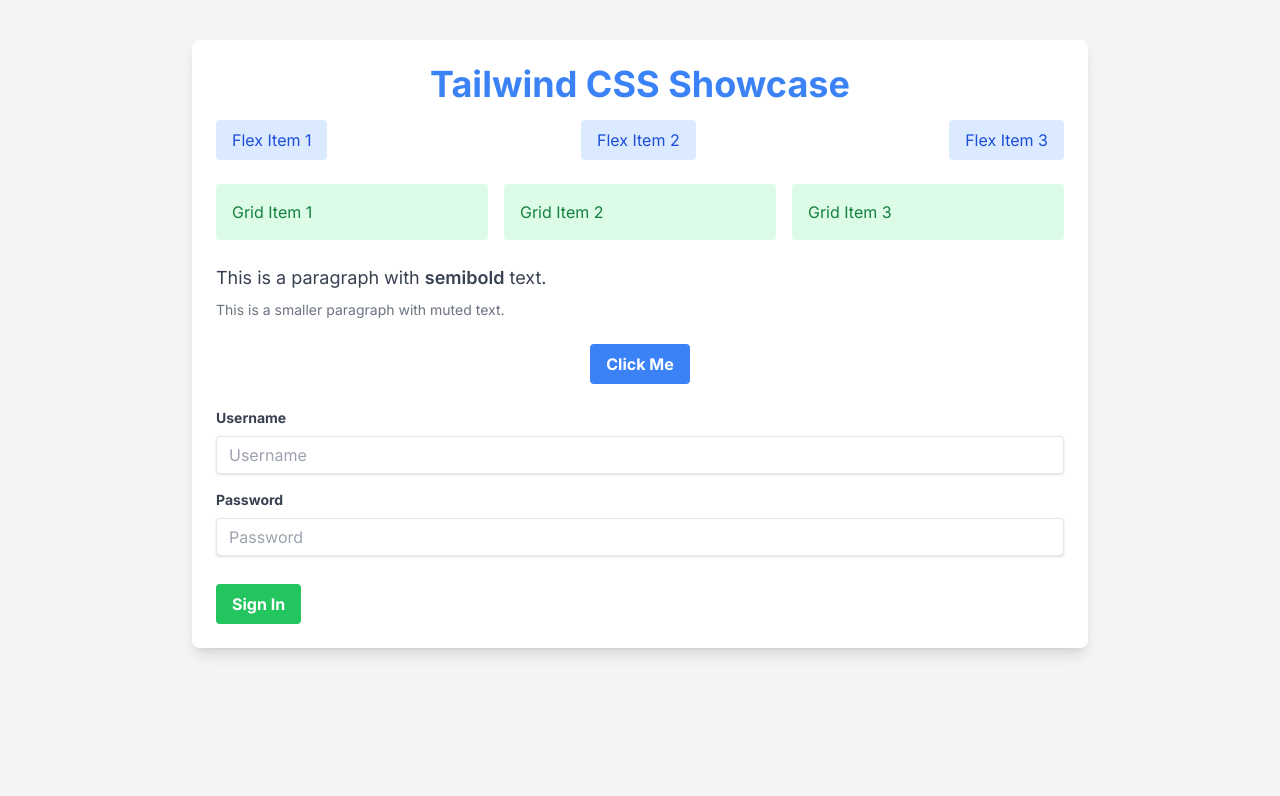
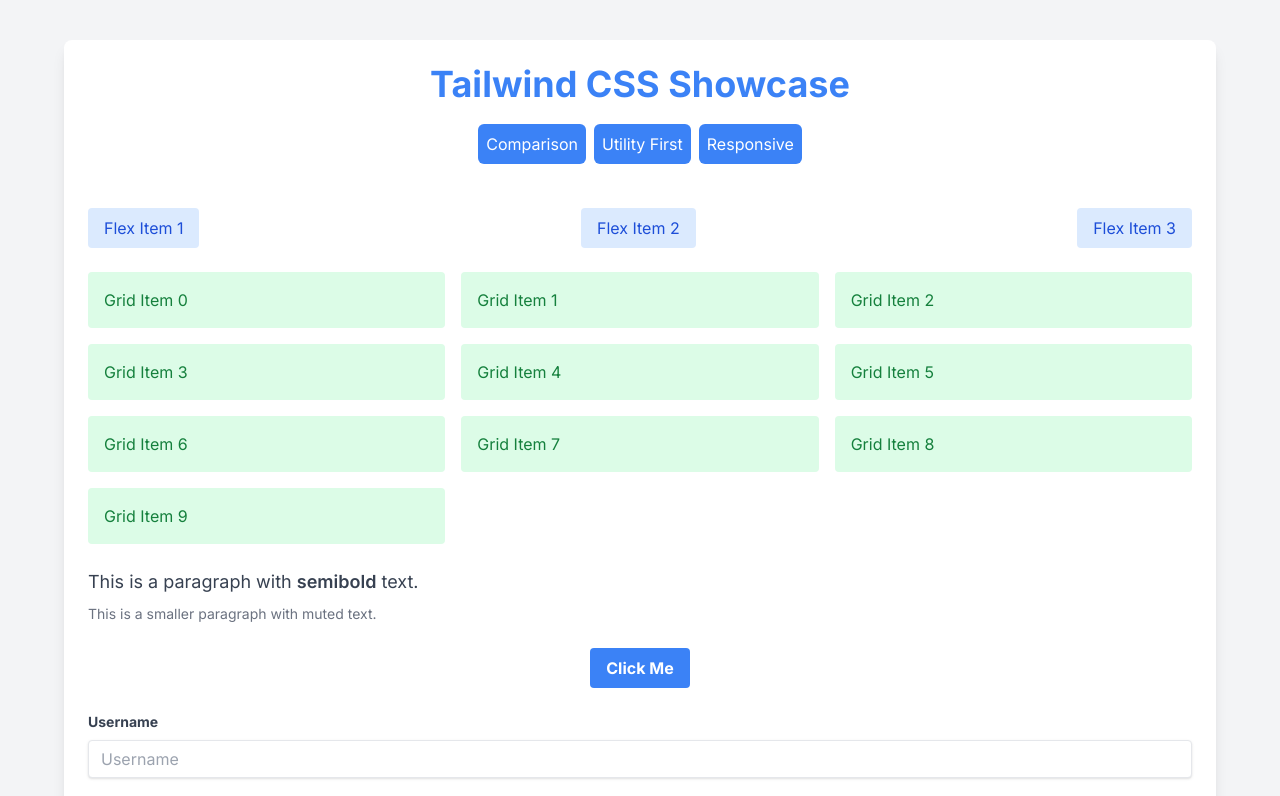
Before and after one commit to arvinsim/introduction-to-tailwindcss, a Next.js app: page /utility-first in a window 1280 px wide. Shown: the top 796 px of the page. Built offline with nearby package versions, Linux system fonts and the light colour scheme.

Commit message:
feat: revamp pages

```diff
--- a/next.config.mjs
+++ b/next.config.js
@@ -1,4 +1,4 @@
 /** @type {import('next').NextConfig} */
 const nextConfig = {};
 
-export default nextConfig;
+module.exports = nextConfig;
--- /dev/null
+++ b/src/app/comparison/page.tsx
@@ -0,0 +1,40 @@
+"use client";
+
+function ComparisonPage() {
+  return (
+    <div>
+      <h1 className="text-3xl font-bold text-center text-blue-500 mb-4">
+        Comparison
+      </h1>
+      <div className={"flex flex-row justify-between items-center mb-6"}>
+        <div>
+          {/*
+            .btn-primary {
+                background-color: #3490dc;
+                color: white;
+                padding: 0.5rem 1rem;
+                border-radius: 0.25rem;
+                text-align: center;
+                }
+        */}
+          <button className="btn-primary">Click me</button>
+        </div>
+        <div>
+          {/*
+            bg-blue-500: Sets the background color to blue.
+            text-white: Sets the text color to white.
+            px-4: Sets horizontal padding.
+            py-2: Sets vertical padding.
+            rounded: Applies border-radius.
+            text-center: Centers the text.
+          */}
+          <button className="bg-blue-500 text-white px-4 py-2 rounded text-center">
+            Click me
+          </button>
+        </div>
+      </div>
+    </div>
+  );
+}
+
+export default ComparisonPage;
--- a/src/app/globals.css
+++ b/src/app/globals.css
@@ -31,3 +31,11 @@
     text-wrap: balance;
   }
 }
+
+.btn-primary {
+  background-color: #3490dc;
+  color: white;
+  padding: 0.5rem 1rem;
+  border-radius: 0.25rem;
+  text-align: center;
+}
--- a/src/app/layout.tsx
+++ b/src/app/layout.tsx
@@ -1,26 +1,60 @@
-import type { Metadata } from 'next'
-import { Inter } from 'next/font/google'
-import './globals.css'
-import React from 'react'
+import type { Metadata } from "next";
+import { Inter } from "next/font/google";
+import "./globals.css";
+import React from "react";
+import Link from "next/link";
 
-const inter = Inter({ subsets: ['latin'] })
+const inter = Inter({ subsets: ["latin"] });
 
 export const metadata: Metadata = {
-  title: 'TailwindCSS Showcase',
-  description: 'Tailwind Showcase',
-}
+  title: "TailwindCSS Showcase",
+  description: "Tailwind Showcase",
+};
 
 export default function RootLayout({
   children,
 }: Readonly<{
-  children: React.ReactNode
+  children: React.ReactNode;
 }>) {
+  const links = [
+    {
+      href: "/comparison",
+      label: "Comparison",
+    },
+    {
+      href: "/utility-first",
+      label: "Utility First",
+    },
+    {
+      href: "/responsive",
+      label: "Responsive",
+    },
+  ];
+
   return (
     <html lang="en">
       <head>
         <meta name="viewport" content="width=device-width, initial-scale=1.0" />
       </head>
-      <body className={inter.className}>{children}</body>
+      <body className={inter.className}>
+        <div className={"w-full bg-viki-blue-950 h-screen"}>
+          <div className="min-h-screen bg-gray-100 p-10">
+            <div className="max-w-6xl mx-auto bg-white text-black rounded-lg shadow-lg p-6">
+              <div className="text-4xl font-bold text-center text-blue-500 mb-4">
+                <Link href="/">Tailwind CSS Showcase</Link>
+              </div>
+              <div className="text-black flex flex-row flex-wrap justify-center mb-10">
+                {links.map(({ href, label }) => (
+                  <div className="max-w-[12rem] m-1 p-2 bg-blue-500 text-white rounded-md text-center">
+                    <Link href={href}>{label}</Link>
+                  </div>
+                ))}
+              </div>
+              {children}
+            </div>
+          </div>
+        </div>
+      </body>
     </html>
-  )
+  );
 }
--- a/src/app/page.tsx
+++ b/src/app/page.tsx
@@ -1,16 +1,7 @@
-import Image from 'next/image'
-import { TopNavbar } from '@/app/TopNavbar'
-import { Billboard } from './Billboard'
-import { OverridingComponents } from './OverridingComponents'
-import { FormStates } from './FormStates'
-
 export default function Home() {
   return (
-    <div className={'w-full bg-viki-blue-950 h-screen'}>
-      <TopNavbar />
-      <Billboard />
-      <OverridingComponents />
-      <FormStates />
+    <div>
+      <h1>This is the home page</h1>
     </div>
-  )
+  );
 }
--- a/src/app/utility-first/page.tsx
+++ b/src/app/utility-first/page.tsx
@@ -2,13 +2,7 @@
 
 const TailwindShowcase = () => {
   return (
-    <div className="min-h-screen bg-gray-100 p-10">
-      {/* Container with grid layout */}
-      <div className="max-w-4xl mx-auto bg-white rounded-lg shadow-lg p-6">
-        <h1 className="text-4xl font-bold text-center text-blue-500 mb-4">
-          Tailwind CSS Showcase
-        </h1>
-
+    <div>
       {/* Flexbox example */}
       <div className="flex justify-between items-center mb-6">
         <div className="bg-blue-100 text-blue-700 px-4 py-2 rounded">
@@ -24,15 +18,15 @@
 
       {/* Grid example */}
       <div className="grid grid-cols-3 gap-4 mb-6">
-          <div className="bg-green-100 text-green-700 p-4 rounded">
-            Grid Item 1
+        {Array(10)
+          .fill(1)
+          .map((_, i) => {
+            return (
+              <div key={i} className="bg-green-100 text-green-700 p-4 rounded">
+                Grid Item {i}
               </div>
-          <div className="bg-green-100 text-green-700 p-4 rounded">
-            Grid Item 2
-          </div>
-          <div className="bg-green-100 text-green-700 p-4 rounded">
-            Grid Item 3
-          </div>
+            )
+          })}
       </div>
 
       {/* Typography example */}
@@ -93,7 +87,6 @@
         </div>
       </form>
     </div>
-    </div>
   )
 }
 
```
Also changed, not shown: 2 other files (tests, documents, lock files or other folders). Lines whose indentation alone changed are shown as unchanged.
